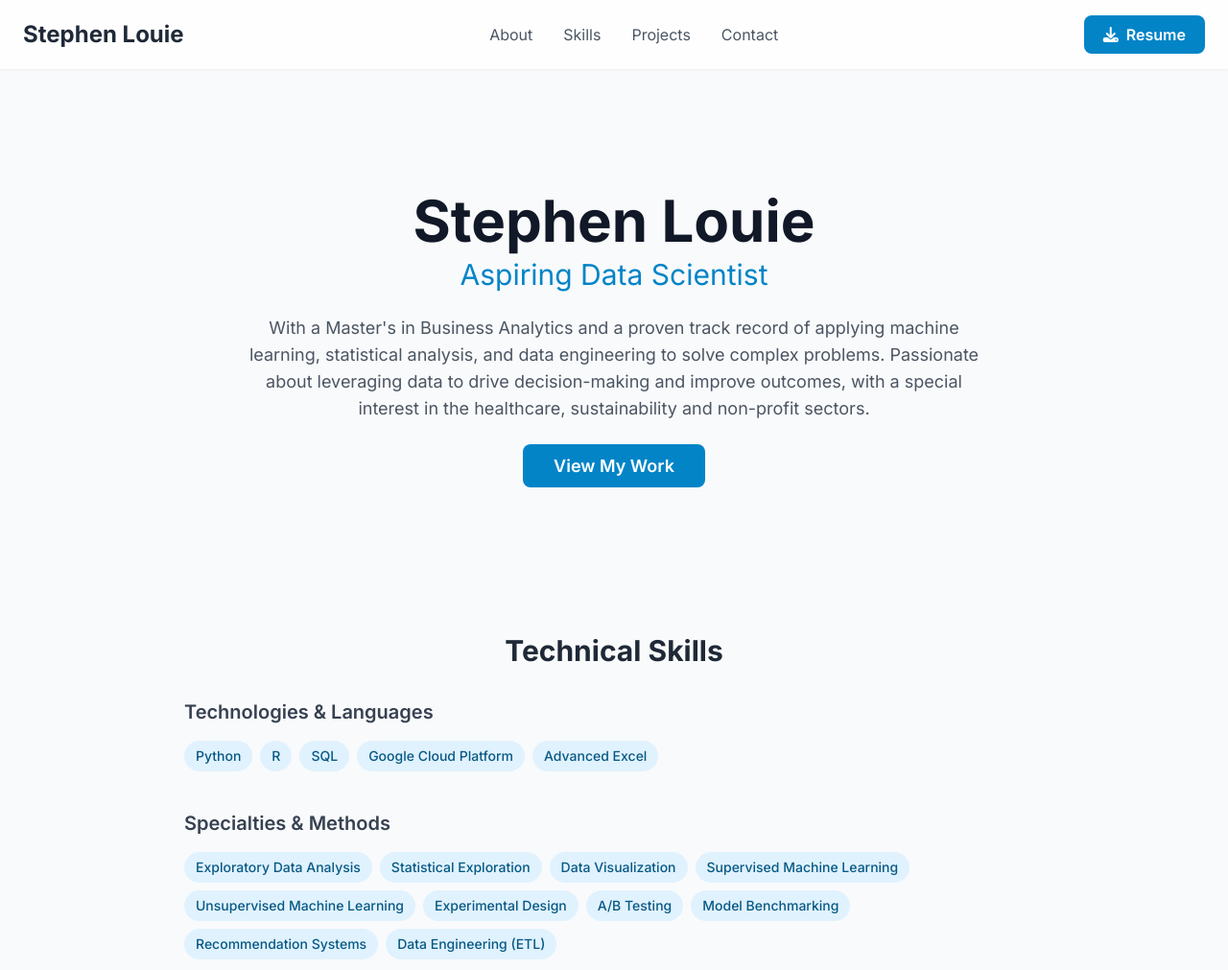
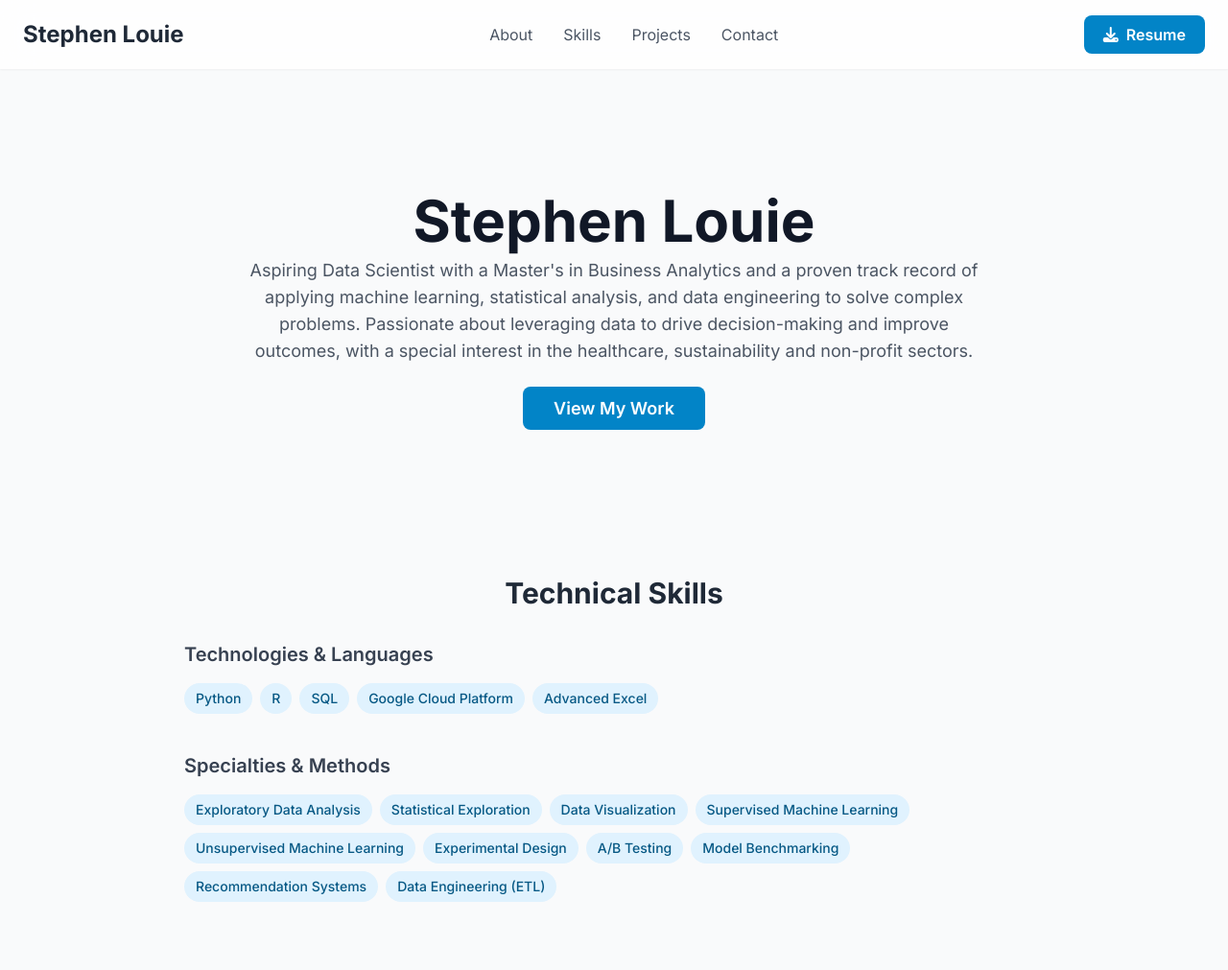
Before and after one commit to sblouieucdavis/sblouieucdavis.github.io, a plain HTML site: page index.html in a window 1280 px wide. Shown: the top 1011 px of the page at 96% size. Drawn offline with nearby package versions, Linux system fonts and the light colour scheme.

Commit message:
Update index.html

```diff
--- a/index.html
+++ b/index.html
@@ -58,9 +58,8 @@
         <!-- About/Hero Section -->
         <section id="about" class="text-center py-20">
             <h1 class="text-4xl md:text-6xl font-extrabold text-gray-900 mb-2">Stephen Louie</h1>
-            <h2 class="text-2xl md:text-3xl font-light text-sky-600 mb-6">Aspiring Data Scientist</h2>
             <p class="max-w-3xl mx-auto text-lg text-gray-600 mb-8">
-                With a Master's in Business Analytics and a proven track record of applying machine learning, statistical analysis, and data engineering to solve complex problems. Passionate about leveraging data to drive decision-making and improve outcomes, with a special interest in the healthcare, sustainability and non-profit sectors.
+                Aspiring Data Scientist with a Master's in Business Analytics and a proven track record of applying machine learning, statistical analysis, and data engineering to solve complex problems. Passionate about leveraging data to drive decision-making and improve outcomes, with a special interest in the healthcare, sustainability and non-profit sectors.
             </p>
             <a href="#projects" class="bg-sky-600 text-white font-semibold px-8 py-3 rounded-lg hover:bg-sky-700 transition-colors duration-300 text-lg">
                 View My Work
```
